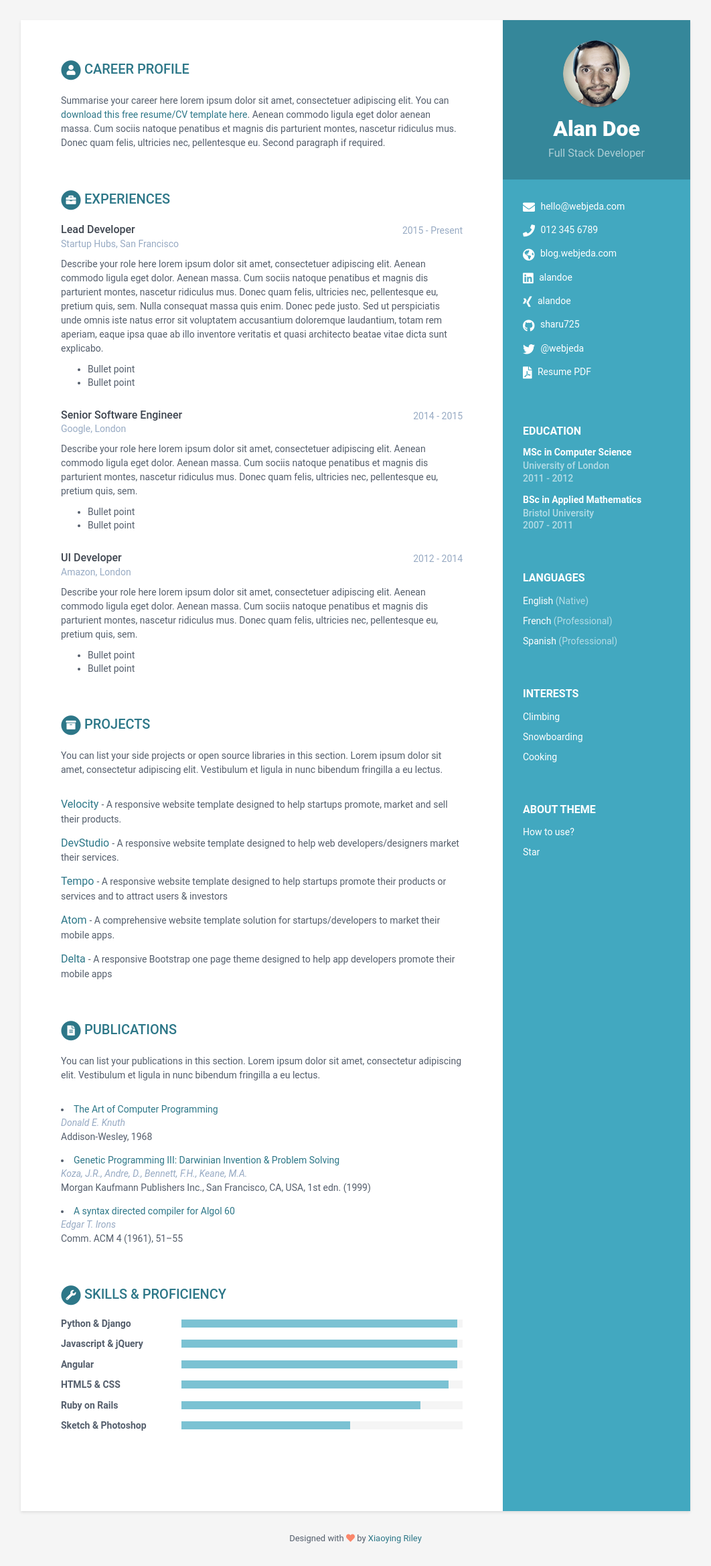
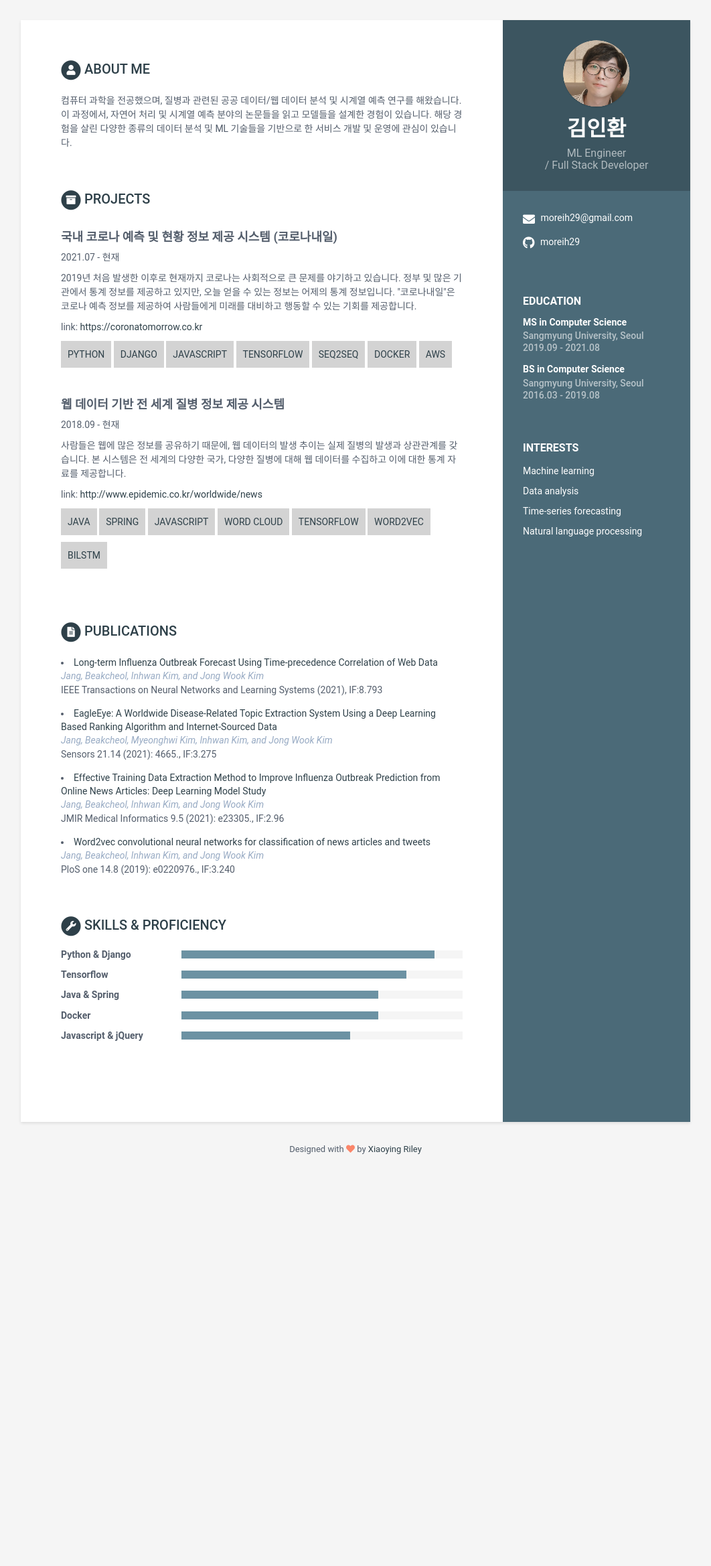
Before and after one commit to moreih29/portfolio, a Jekyll site: the page built from index.html, in a window 1280 px wide. Shown: the whole page at 67% size, without its empty margins (109-1171 px from the left). Built offline with Jekyll 4.4.1, drawn with Linux system fonts in a browser that asks for light colours; after the commit the page ends 1756 px from its top, so only the background shows below that.

Commit message:
테마 변경 및 데이터 수정

```diff
--- a/_config.yml
+++ b/_config.yml
@@ -1,16 +1,16 @@
 #Update all the sections by editing the data.yml file inside _data folder.
 
 # Site Settings
-title: My Resume
-url: 'http://webjeda.com'
+title: Inhwan's portfolio
+url: 'https://moreih29.github.io'
 
 #change it according to your repository name
 # disabling since we are using a custom domain
 #baseurl: '/online-cv'
 
-description: A beautiful Jekyll theme for creating resume
+description: Inhwna Kim's portfolio
 # Style will be applied only after restarting the build or serve. Just choose one of the options.
-theme_skin: blue # blue turquoise green berry orange ceramic
+theme_skin: ceramic # blue turquoise green berry orange ceramic
 chrome_mobile_color: #use hex colors (ex:#1976d2) or leave empty if you don't want a color for chrome mobile searchbar
 
 # Tracker
--- a/_data/data.yml
+++ b/_data/data.yml
@@ -3,189 +3,187 @@
 #
 
 sidebar:
-    about: True # set to False or comment line if you want to remove the "how to use?" in the sidebar
+    about: False # set to False or comment line if you want to remove the "how to use?" in the sidebar
     education: True # set to False if you want education in main section instead of in sidebar
 
     # Profile information
-    name: Alan Doe
-    tagline: Full Stack Developer
+    name: 김인환
+    tagline: ML Engineer <br> / Full Stack Developer
     avatar: profile.png  #place a 100x100 picture inside /assets/images/ folder and provide the name of the file below
 
     # Sidebar links
-    email: hello@webjeda.com
-    phone: 012 345 6789
-    website: blog.webjeda.com #do not add http://
-    linkedin: alandoe
-    xing: alandoe
-    github: sharu725
+    email: moreih29@gmail.com
+    phone:
+    website: #do not add http://
+    linkedin:
+    xing:
+    github: moreih29
     telegram: # add your nickname without '@' sign
     gitlab:
     bitbucket:
-    twitter: '@webjeda'
+    twitter:
     stack-overflow: # Number/Username, e.g. 123456/alandoe
     codewars:
     goodreads: # Number-Username, e.g. 123456-alandoe
-    pdf: http://www.africau.edu/images/default/sample.pdf
+    pdf:
 
     languages:
-      - idiom: English
-        level: Native
+      # - idiom: English
+      #   level: Native
 
-      - idiom: French
-        level: Professional
+      # - idiom: French
+      #   level: Professional
 
-      - idiom: Spanish
-        level: Professional
+      # - idiom: Spanish
+      #   level: Professional
 
     interests:
-      - item: Climbing
-        link:
+      - item: Machine learning
+      #   link:
 
-      - item: Snowboarding
-        link:
+      - item: Data analysis
+      #   link:
 
-      - item: Cooking
-        link:
+      - item: Time-series forecasting
+      #   link:
+
+      - item: Natural language processing
 
 career-profile:
-    title: Career Profile
+    title: About Me
     summary: |
-      Summarise your career here lorem ipsum dolor sit amet, consectetuer
-      adipiscing elit. You can [download this free resume/CV template here]().
-      Aenean commodo ligula eget dolor aenean massa. Cum sociis natoque
-      penatibus et magnis dis parturient montes, nascetur ridiculus mus.
-      Donec quam felis, ultricies nec, pellentesque eu.
-      Second paragraph if required.
+      컴퓨터 과학을 전공했으며, 질병과 관련된 공공 데이터/웹 데이터 분석 및 시계열 예측 연구를 해왔습니다.
+      이 과정에서, 자연어 처리 및 시계열 예측 분야의 논문들을 읽고 모델들을 설계한 경험이 있습니다.
+      해당 경험을 살린 다양한 종류의 데이터 분석 및 ML 기술들을 기반으로 한 서비스 개발 및 운영에 관심이 있습니다.
+
 education:
-    - degree: MSc in Computer Science
-      university: University of London
-      time: 2011 - 2012
-      details: |
-        Describe your study here lorem ipsum dolor sit amet, consectetuer
-        adipiscing elit. Aenean commodo ligula eget dolor. Aenean massa. Cum
-        sociis natoque penatibus et magnis dis parturient montes, nascetur
-        ridiculus mus. Donec quam felis, ultricies nec, pellentesque eu,
-        pretium quis, sem.
-          - Bullet point
-          - Bullet point
-    - degree: BSc in Applied Mathematics
-      university: Bristol University
-      time: 2007 - 2011
-      details: |
-        Describe your study here lorem ipsum dolor sit amet, consectetuer
-        adipiscing elit. Aenean commodo ligula eget dolor. Aenean massa. Cum
-        sociis natoque penatibus et magnis dis parturient montes, nascetur
-        ridiculus mus. Donec quam felis, ultricies nec, pellentesque eu,
-        pretium quis, sem.
-          - Bullet point
-          - Bullet point
-experiences:
-    - role: Lead Developer
-      time: 2015 - Present
-      company: Startup Hubs, San Francisco
-      details: |
-        Describe your role here lorem ipsum dolor sit amet, consectetuer
-        adipiscing elit. Aenean commodo ligula eget dolor. Aenean massa.
-        Cum sociis natoque penatibus et magnis dis parturient montes,
-        nascetur ridiculus mus. Donec quam felis, ultricies nec,
-        pellentesque eu, pretium quis, sem. Nulla consequat massa quis
-        enim. Donec pede justo. Sed ut perspiciatis unde omnis iste natus
-        error sit voluptatem accusantium doloremque laudantium, totam rem
-        aperiam, eaque ipsa quae ab illo inventore veritatis et quasi
-        architecto beatae vitae dicta sunt explicabo.
-          - Bullet point
-          - Bullet point
-    - role: Senior Software Engineer
-      time: 2014 - 2015
-      company: Google, London
-      details: |
-        Describe your role here lorem ipsum dolor sit amet, consectetuer
-        adipiscing elit. Aenean commodo ligula eget dolor. Aenean massa.
-        Cum sociis natoque penatibus et magnis dis parturient montes,
-        nascetur ridiculus mus. Donec quam felis, ultricies nec,
-        pellentesque eu, pretium quis, sem.
-          - Bullet point
-          - Bullet point
-    - role: UI Developer
-      time: 2012 - 2014
-      company: Amazon, London
-      details: |
-        Describe your role here lorem ipsum dolor sit amet, consectetuer
-        adipiscing elit. Aenean commodo ligula eget dolor. Aenean massa.
-        Cum sociis natoque penatibus et magnis dis parturient montes,
-        nascetur ridiculus mus. Donec quam felis, ultricies nec,
-        pellentesque eu, pretium quis, sem.
-          - Bullet point
-          - Bullet point
+    - degree: MS in Computer Science
+      university: Sangmyung University, Seoul
+      time: 2019.09 - 2021.08
+      details:
+
+    - degree: BS in Computer Science
+      university: Sangmyung University, Seoul
+      time: 2016.03 - 2019.08
+      details:
+
+# experiences:
+#     - role: Lead Developer
+#       time: 2015 - Present
+#       company: Startup Hubs, San Francisco
+#       details: |
+#         Describe your role here lorem ipsum dolor sit amet, consectetuer
+#         adipiscing elit. Aenean commodo ligula eget dolor. Aenean massa.
+#         Cum sociis natoque penatibus et magnis dis parturient montes,
+#         nascetur ridiculus mus. Donec quam felis, ultricies nec,
+#         pellentesque eu, pretium quis, sem. Nulla consequat massa quis
+#         enim. Donec pede justo. Sed ut perspiciatis unde omnis iste natus
+#         error sit voluptatem accusantium doloremque laudantium, totam rem
+#         aperiam, eaque ipsa quae ab illo inventore veritatis et quasi
+#         architecto beatae vitae dicta sunt explicabo.
+#           - Bullet point
+#           - Bullet point
+#     - role: Senior Software Engineer
+#       time: 2014 - 2015
+#       company: Google, London
+#       details: |
+#         Describe your role here lorem ipsum dolor sit amet, consectetuer
+#         adipiscing elit. Aenean commodo ligula eget dolor. Aenean massa.
+#         Cum sociis natoque penatibus et magnis dis parturient montes,
+#         nascetur ridiculus mus. Donec quam felis, ultricies nec,
+#         pellentesque eu, pretium quis, sem.
+#           - Bullet point
+#           - Bullet point
+#     - role: UI Developer
+#       time: 2012 - 2014
+#       company: Amazon, London
+#       details: |
+#         Describe your role here lorem ipsum dolor sit amet, consectetuer
+#         adipiscing elit. Aenean commodo ligula eget dolor. Aenean massa.
+#         Cum sociis natoque penatibus et magnis dis parturient montes,
+#         nascetur ridiculus mus. Donec quam felis, ultricies nec,
+#         pellentesque eu, pretium quis, sem.
+#           - Bullet point
+#           - Bullet point
+
 projects:
     title: Projects
-    intro: >
-      You can list your side projects or open source libraries in this
-      section. Lorem ipsum dolor sit amet, consectetur adipiscing elit.
-      Vestibulum et ligula in nunc bibendum fringilla a eu lectus.
+    intro:
+
     assignments:
-      - title: Velocity
-        link: "#hook"
-        tagline: "A responsive website template designed to help startups promote, market and sell their products."
+      - title: 국내 코로나 예측 및 현황 정보 제공 시스템 (코로나내일)
+        period: 2021.07 - 현재
+        detail: >
+          2019년 처음 발생한 이후로 현재까지 코로나는 사회적으로 큰 문제를 야기하고 있습니다.
+          정부 및 많은 기관에서 통계 정보를 제공하고 있지만, 오늘 얻을 수 있는 정보는 어제의 통계 정보입니다.
+          "코로나내일"은 코로나 예측 정보를 제공하여 사람들에게 미래를 대비하고 행동할 수 있는 기회를 제공합니다.
+        skills:
+          - python
+          - django
+          - javascript
+          - tensorflow
+          - seq2seq
+          - docker
+          - aws
+        link: "https://coronatomorrow.co.kr"
 
-      - title: DevStudio
-        link: "#"
-        tagline: "A responsive website template designed to help web developers/designers market their services."
-
-      - title: Tempo
-        link: "#"
-        tagline: "A responsive website template designed to help startups promote their products or services and to attract users &amp; investors"
-
-      - title: Atom
-        link: "#"
-        tagline: "A comprehensive website template solution for startups/developers to market their mobile apps."
-
-      - title: Delta
-        link: "#"
-        tagline: "A responsive Bootstrap one page theme designed to help app developers promote their mobile apps"
+      - title: 웹 데이터 기반 전 세계 질병 정보 제공 시스템
+        period: 2018.09 - 현재
+        detail: >
+          사람들은 웹에 많은 정보를 공유하기 때문에, 웹 데이터의 발생 추이는 실제 질병의 발생과 상관관계를 갖습니다.
+          본 시스템은 전 세계의 다양한 국가, 다양한 질병에 대해 웹 데이터를 수집하고 이에 대한 통계 자료를 제공합니다.
+        skills:
+          - java
+          - spring
+          - javascript
+          - word cloud
+          - tensorflow
+          - word2vec
+          - bilstm
+        link: "http://www.epidemic.co.kr/worldwide/news"
 
 publications:
     title: Publications
-    intro: |
-      You can list your publications in this section. Lorem ipsum dolor sit
-      amet, consectetur adipiscing elit. Vestibulum et ligula in nunc
-      bibendum fringilla a eu lectus.
+    intro:
     papers:
-      - title: The Art of Computer Programming
-        link: "#"
-        authors: Donald E. Knuth
-        conference: Addison-Wesley, 1968
+      - title: "Long-term Influenza Outbreak Forecast Using Time-precedence Correlation of Web Data"
+        link: "https://doi.org/10.1109/TNNLS.2021.3106637"
+        authors: Jang, Beakcheol, Inhwan Kim, and Jong Wook Kim
+        conference: IEEE Transactions on Neural Networks and Learning Systems (2021), IF:8.793
 
-      - title: "Genetic Programming III: Darwinian Invention &amp; Problem Solving"
-        link: "#"
-        authors: Koza, J.R., Andre, D., Bennett, F.H., Keane, M.A.
-        conference: "Morgan Kaufmann Publishers Inc., San Francisco, CA, USA, 1st edn. (1999)"
+      - title: "EagleEye: A Worldwide Disease-Related Topic Extraction System Using a Deep Learning Based Ranking Algorithm and Internet-Sourced Data"
+        link: "https://doi.org/10.3390/s21144665"
+        authors: Jang, Beakcheol, Myeonghwi Kim, Inhwan Kim, and Jong Wook Kim
+        conference: "Sensors 21.14 (2021): 4665., IF:3.275"
 
-      - title: A syntax directed compiler for Algol 60
-        link: "#"
-        authors: Edgar T. Irons
-        conference: "Comm. ACM 4 (1961), 51–55"
+      - title: "Effective Training Data Extraction Method to Improve Influenza Outbreak Prediction from Online News Articles: Deep Learning Model Study"
+        link: "https://doi.org/10.2196/23305"
+        authors: Jang, Beakcheol, Inhwan Kim, and Jong Wook Kim
+        conference: "JMIR Medical Informatics 9.5 (2021): e23305., IF:2.96"
+
+      - title: "Word2vec convolutional neural networks for classification of news articles and tweets"
+        link: "https://doi.org/10.1371/journal.pone.0220976"
+        authors: Jang, Beakcheol, Inhwan Kim, and Jong Wook Kim
+        conference: "PloS one 14.8 (2019): e0220976., IF:3.240"
+
 
 skills:
     title: Skills &amp; Proficiency
 
     toolset:
       - name: Python & Django
-        level: 98%
+        level: 90%
+
+      - name: Tensorflow
+        level: 80%
+
+      - name: Java & Spring
+        level: 70%
+
+      - name: Docker
+        level: 70%
 
       - name: Javascript & jQuery
-        level: 98%
-
-      - name: Angular
-        level: 98%
-
-      - name: HTML5 & CSS
-        level: 95%
-
-      - name: Ruby on Rails
-        level: 85%
-
-      - name: Sketch & Photoshop
         level: 60%
 
 footer: >
--- a/_includes/projects.html
+++ b/_includes/projects.html
@@ -19,17 +19,37 @@
   {% for project in projects.assignments %}
     <div class="item">
 
-      <span class="project-title">
-        {% if project.link %}
-        <a href="{{ project.link }}" target="_blank">{{ project.title }}</a>
-        {% else %}
-        {{ project.title }}
+      <div class="row" style="margin-left: 0px; margin-right: 0px;">
+        <h4>{{project.title}}</h4>
+        {% if project.period %}<p>{{project.period}}</p>{% endif %}
+        {% if project.detail %}<p>{{project.detail}}</p>{% endif %}
+        {% if project.link %}<p>link: <a href="{{project.link}}" target="_blank">{{project.link}}</a></p>{% endif %}
+
+        {% if project.skills %}
+        <style>
+          .skill {
+            display: inline-block;
+            background-color: lightgray;
+            text-transform: uppercase;
+            padding-left: 10px;
+            padding-right: 10px;
+            margin-bottom: 10px;
+            line-height: 40px;
+            transition: all 0.3s;
+            font-family: inherit;
+          }
+          .skill:active, .skill:hover  {
+            background-color: gray;
+            text-decoration: none;
+          }
+        </style>
+        <p>
+        {% for skill in project.skills %}
+        <a class="skill">{{skill}}</a>
+        {% endfor %}
+        </p>
         {% endif %}
-      </span>
-
-      {% if project.tagline %}
-      - <span class="project-tagline">{{ project.tagline }}</span>
-      {% endif %}
+      </div>
 
     </div><!--//item-->
   {% endfor %}
--- a/_includes/publications.html
+++ b/_includes/publications.html
@@ -19,7 +19,7 @@
   {% for publication in publications.papers %}
   <div class="item">
     {% if publication.link %}
-      <li><a href="{{ publication.link }}">{{ publication.title }}</a></li>
+      <li><a href="{{ publication.link }}" target="_blank">{{ publication.title }}</a></li>
     {% else %}
       <li>{{ publication.title }}</li>
     {% endif %}
```
Also changed, not shown: Gemfile (added, +9 -0 lines), assets/images/profile.png, 1 other file.
